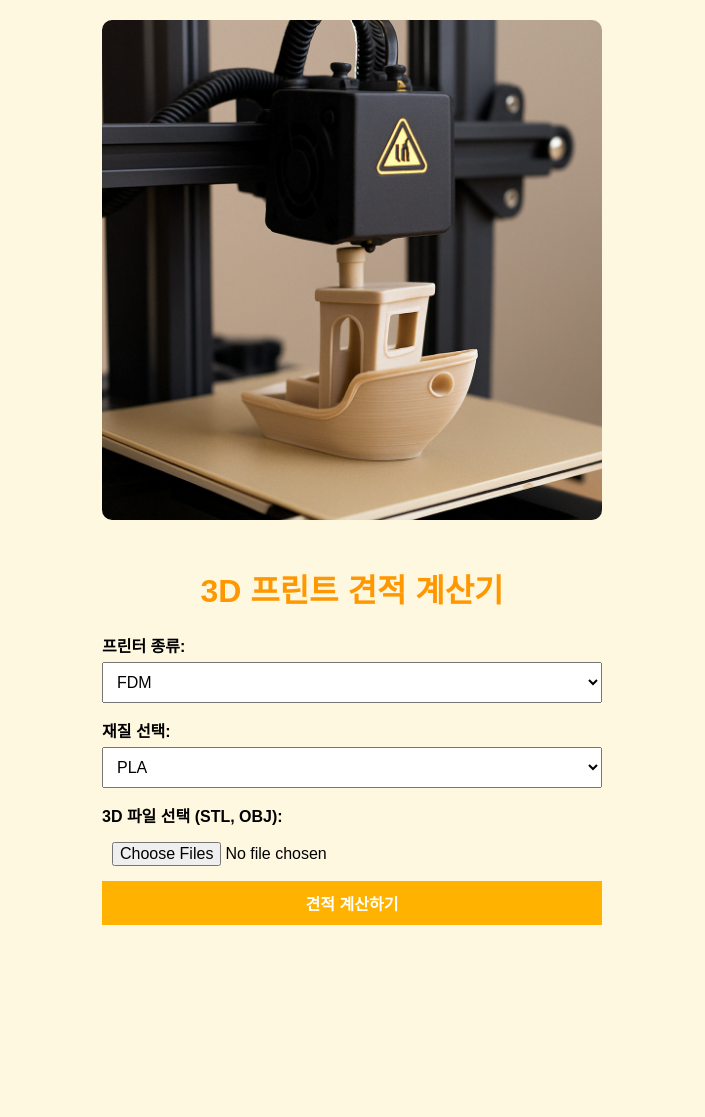
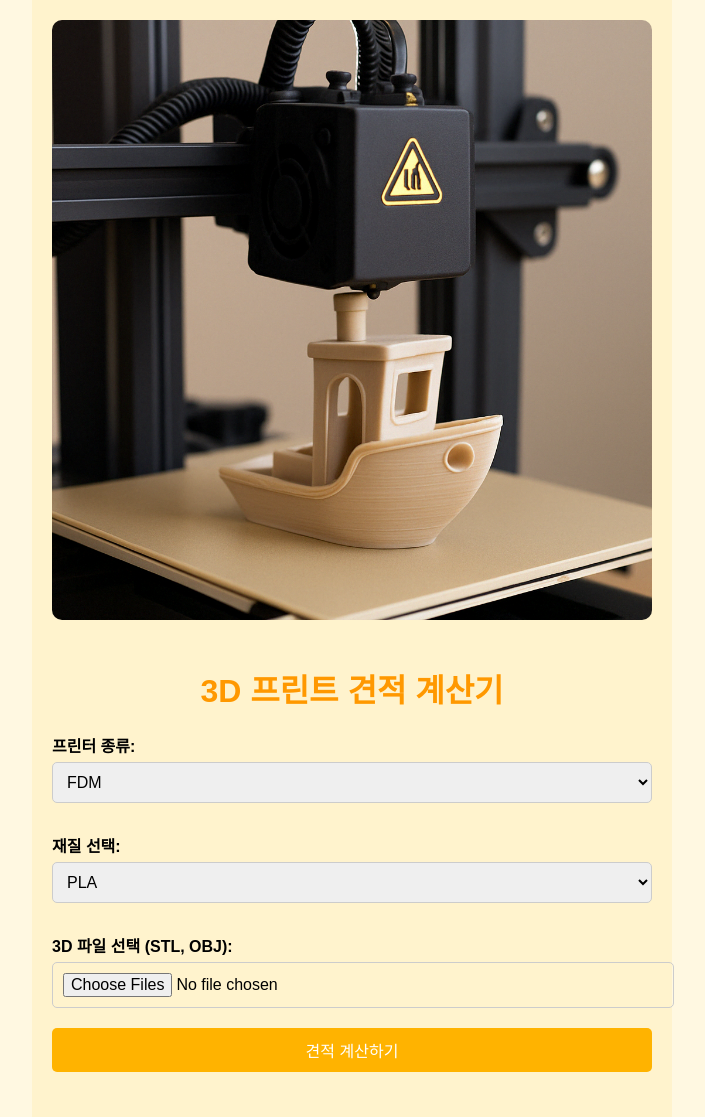
Before and after one commit to 3dthebalance/3dthebalance, a Flask app: page / in a window 1280 px wide. Shown: the whole page, without its empty margins (288-993 px from the left). Before the commit the page ends 925 px from the top, so only its background shows below. Run offline with Flask 3, Linux system fonts and the light colour scheme; parts of the project's set-up code (start-up, migrations or seed data) failed here and were passed over.

Commit message:
Update index.html

```diff
--- a/templates/index.html
+++ b/templates/index.html
@@ -2,80 +2,96 @@
 <html lang="ko">
 <head>
   <meta charset="UTF-8" />
-  <meta name="viewport" content="width=device-width, initial-scale=1.0" />
+  <meta name="viewport" content="width=device-width, initial-scale=1.0"/>
   <title>3D 프린트 견적 계산기</title>
   <style>
     body {
-      font-family: Arial, sans-serif;
+      font-family: 'Noto Sans KR', sans-serif;
+      margin: 0;
+      padding: 0;
+      background-color: #fff8e1;
+    }
+
+    .container {
+      max-width: 600px;
+      margin: auto;
       padding: 20px;
-      background-color: #fff8e1;
-      margin: 0;
+      background-color: #fff3cd;
     }
-    .container {
-      max-width: 500px;
-      margin: 0 auto;
+
+    img {
+      max-width: 100%;
+      border-radius: 10px;
+      margin-bottom: 20px;
     }
+
     h1 {
+      text-align: center;
       color: #ff9800;
-      text-align: center;
     }
+
     label {
       font-weight: bold;
+      margin-top: 15px;
       display: block;
-      margin-top: 15px;
     }
+
     select, input[type="file"], button {
+      width: 100%;
       margin-top: 5px;
       padding: 10px;
       font-size: 16px;
-      width: 100%;
-      box-sizing: border-box;
+      margin-bottom: 15px;
+      border-radius: 5px;
+      border: 1px solid #ccc;
     }
+
     button {
       background-color: #ffb300;
       color: white;
       border: none;
       cursor: pointer;
-      font-weight: bold;
     }
+
     button:hover {
       background-color: #ffa000;
     }
-    #result, #summary {
+
+    #result-table {
+      width: 100%;
+      border-collapse: collapse;
       margin-top: 20px;
-      font-size: 16px;
     }
-    table {
-      width: 100%;
-      margin-top: 10px;
-      border-collapse: collapse;
-    }
-    th, td {
-      border: 1px solid #ccc;
+
+    #result-table th, #result-table td {
+      border: 1px solid #ddd;
       padding: 8px;
       text-align: center;
     }
-    .loading {
-      margin-top: 15px;
+
+    #result-table th {
+      background-color: #ffe082;
+    }
+
+    #total {
+      text-align: right;
+      margin-top: 10px;
+      font-weight: bold;
+      font-size: 18px;
+    }
+
+    #loading {
       text-align: center;
       font-weight: bold;
-      color: #d17d00;
-    }
-    .image-banner {
-      width: 100%;
-      margin-bottom: 20px;
-      border-radius: 10px;
-    }
-    @media (max-width: 600px) {
-      h1 {
-        font-size: 22px;
-      }
+      color: #ff6f00;
+      margin-top: 10px;
+      display: none;
     }
   </style>
 </head>
 <body>
   <div class="container">
-    <img src="/static/printing.png" alt="3D Printing Banner" class="image-banner" />
+    <img src="{{ url_for('static', filename='printing.png') }}" alt="3D 프린터 이미지" />
     <h1>3D 프린트 견적 계산기</h1>
 
     <form id="upload-form" enctype="multipart/form-data">
@@ -91,31 +107,32 @@
         <option value="ABS">ABS</option>
         <option value="TPU">TPU</option>
         <option value="PETG">PETG</option>
+        <option value="강화레진">강화레진</option>
+        <option value="투명레진">투명레진</option>
       </select>
 
       <label for="stl-file">3D 파일 선택 (STL, OBJ):</label>
-      <input type="file" id="stl-file" name="file" multiple accept=".stl,.obj,application/octet-stream" />
+      <input
+        type="file"
+        id="stl-file"
+        name="file"
+        multiple
+        accept=".stl,model/stl,application/sla,application/octet-stream,.obj,model/obj"
+      />
 
       <button type="submit">견적 계산하기</button>
     </form>
 
-    <div id="loading" class="loading" style="display: none;">⏳ 견적 계산 중입니다...</div>
+    <div id="loading">⏳ 견적 계산 중입니다...</div>
     <div id="result"></div>
-    <div id="summary"></div>
-
-    <form id="order-form" action="/order" method="get" style="display: none;">
-      <input type="hidden" id="estimate-input" name="estimate" />
-      <button type="submit" style="margin-top: 20px;">🧾 주문하기</button>
-    </form>
+    <div id="total"></div>
   </div>
 
   <script>
     const printerSelect = document.getElementById('printer-type');
     const materialSelect = document.getElementById('material');
     const resultDiv = document.getElementById('result');
-    const summaryDiv = document.getElementById('summary');
-    const estimateInput = document.getElementById('estimate-input');
-    const orderForm = document.getElementById('order-form');
+    const totalDiv = document.getElementById('total');
     const loadingDiv = document.getElementById('loading');
 
     const materials = {
@@ -134,48 +151,63 @@
       });
     });
 
-    document.getElementById("upload-form").addEventListener("submit", async function(e) {
+    document.getElementById("upload-form").addEventListener("submit", async function (e) {
       e.preventDefault();
+
       const files = document.getElementById("stl-file").files;
       const printer = printerSelect.value;
       const material = materialSelect.value;
 
       if (files.length === 0) {
-        alert("파일을 선택해주세요.");
+        alert("STL 또는 OBJ 파일을 선택해주세요.");
         return;
       }
 
       const formData = new FormData();
-      for (let i = 0; i < files.length; i++) {
-        formData.append("file", files[i]);
+      for (const file of files) {
+        formData.append("files", file);
       }
       formData.append("printer", printer);
       formData.append("material", material);
 
+      loadingDiv.style.display = 'block';
       resultDiv.innerHTML = '';
-      summaryDiv.innerHTML = '';
-      orderForm.style.display = 'none';
-      loadingDiv.style.display = 'block';
+      totalDiv.innerHTML = '';
 
-      const response = await fetch("/upload", {
-        method: "POST",
-        body: formData
-      });
+      try {
+        const response = await fetch("/upload", {
+          method: "POST",
+          body: formData,
+        });
 
-      loadingDiv.style.display = 'none';
+        const result = await response.json();
+        loadingDiv.style.display = 'none';
 
-      const result = await response.json();
+        if (result.error) {
+          resultDiv.innerHTML = `<p style="color:red;">${result.error}</p>`;
+          return;
+        }
 
-      let tableHTML = '<table><tr><th>파일명</th><th>부피 (cm³)</th><th>예상 견적 (원)</th></tr>';
-      result.details.forEach(item => {
-        tableHTML += `<tr><td>${item.filename}</td><td>${item.volume}</td><td>${item.estimate.toLocaleString()}</td></tr>`;
-      });
-      tableHTML += '</table>';
-      resultDiv.innerHTML = tableHTML;
+        const table = document.createElement("table");
+        table.id = "result-table";
 
-      summaryDiv.innerHTML = `<strong>총 합계: ${result.total.toLocaleString()}원</strong>`;
-      estimateInput.value = result.total;
-      orderForm.style.display = 'block';
+        const headerRow = document.createElement("tr");
+        headerRow.innerHTML = "<th>파일명</th><th>부피 (cm³)</th><th>예상 견적 (원)</th>";
+        table.appendChild(headerRow);
+
+        result.estimates.forEach(item => {
+          const row = document.createElement("tr");
+          row.innerHTML = `<td>${item.filename}</td><td>${item.volume.toFixed(1)}</td><td>${item.estimate.toLocaleString()}</td>`;
+          table.appendChild(row);
+        });
+
+        resultDiv.appendChild(table);
+        totalDiv.innerText = `총 합계: ${result.total.toLocaleString()}원`;
+
+      } catch (error) {
+        loadingDiv.style.display = 'none';
+        resultDiv.innerHTML = `<p style="color:red;">오류가 발생했습니다. 다시 시도해주세요.</p>`;
+      }
     });
   </script>
 </body>
```
